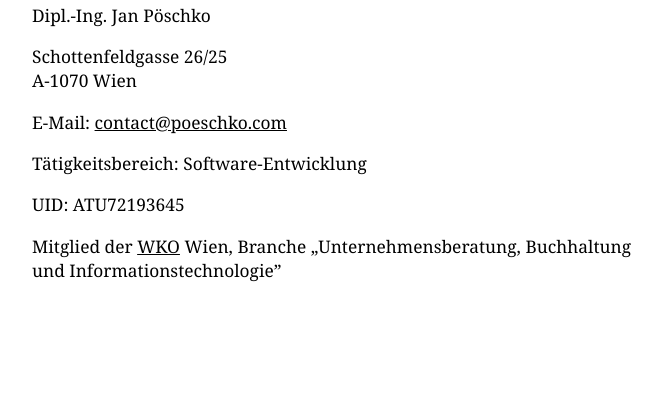
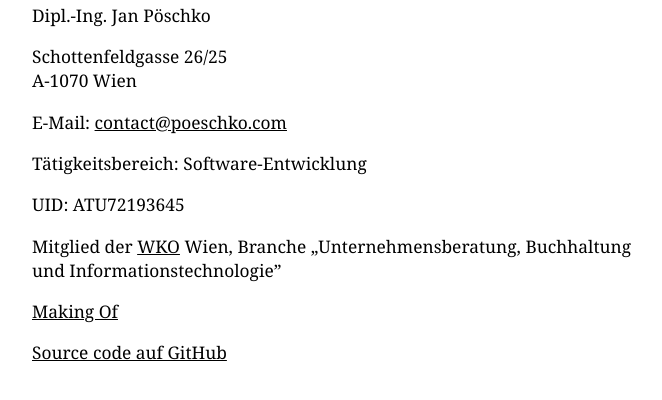
Before and after one commit to poeschko/poeschko.com, a plain HTML site: page impressum.html in a window 1280 px wide. Shown: the part 156-556 px from the top of the page, without its empty margins (308-970 px from the left). Drawn offline with Linux system fonts and the light colour scheme.

Commit message:
add some links to the Impressum

```diff
--- a/impressum.html
+++ b/impressum.html
@@ -79,6 +79,17 @@
         Wien, Branche &bdquo;Unternehmensberatung, Buchhaltung und
         Informationstechnologie&rdquo;
       </p>
+      <p>
+        <a
+          href="https://medium.com/@poeschko/making-a-super-fast-simple-website-94788562b17a"
+          >Making Of</a
+        >
+      </p>
+      <p>
+        <a href="https://github.com/poeschko/poeschko.com"
+          >Source code auf GitHub</a
+        >
+      </p>
     </main>
   </body>
 </html>
```
